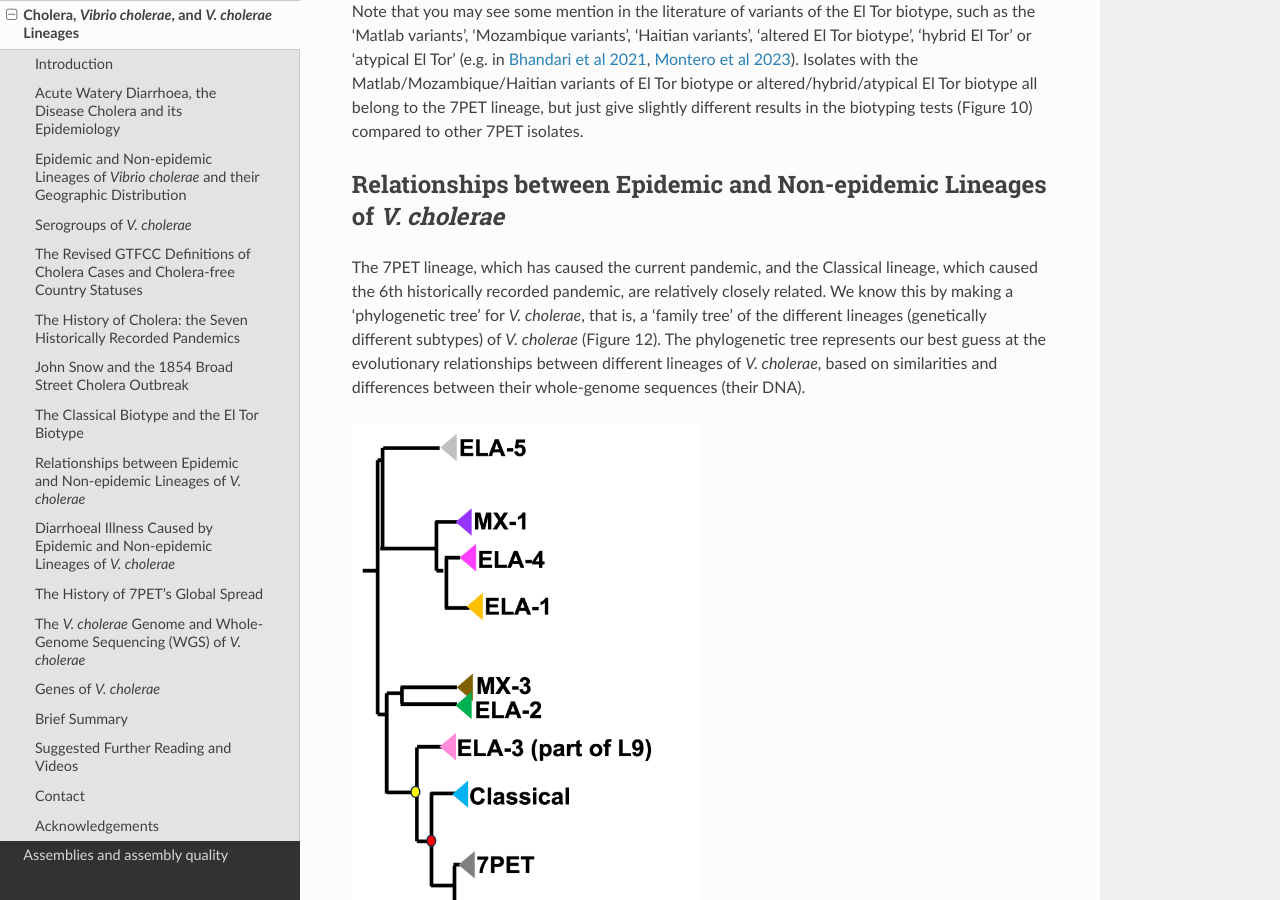
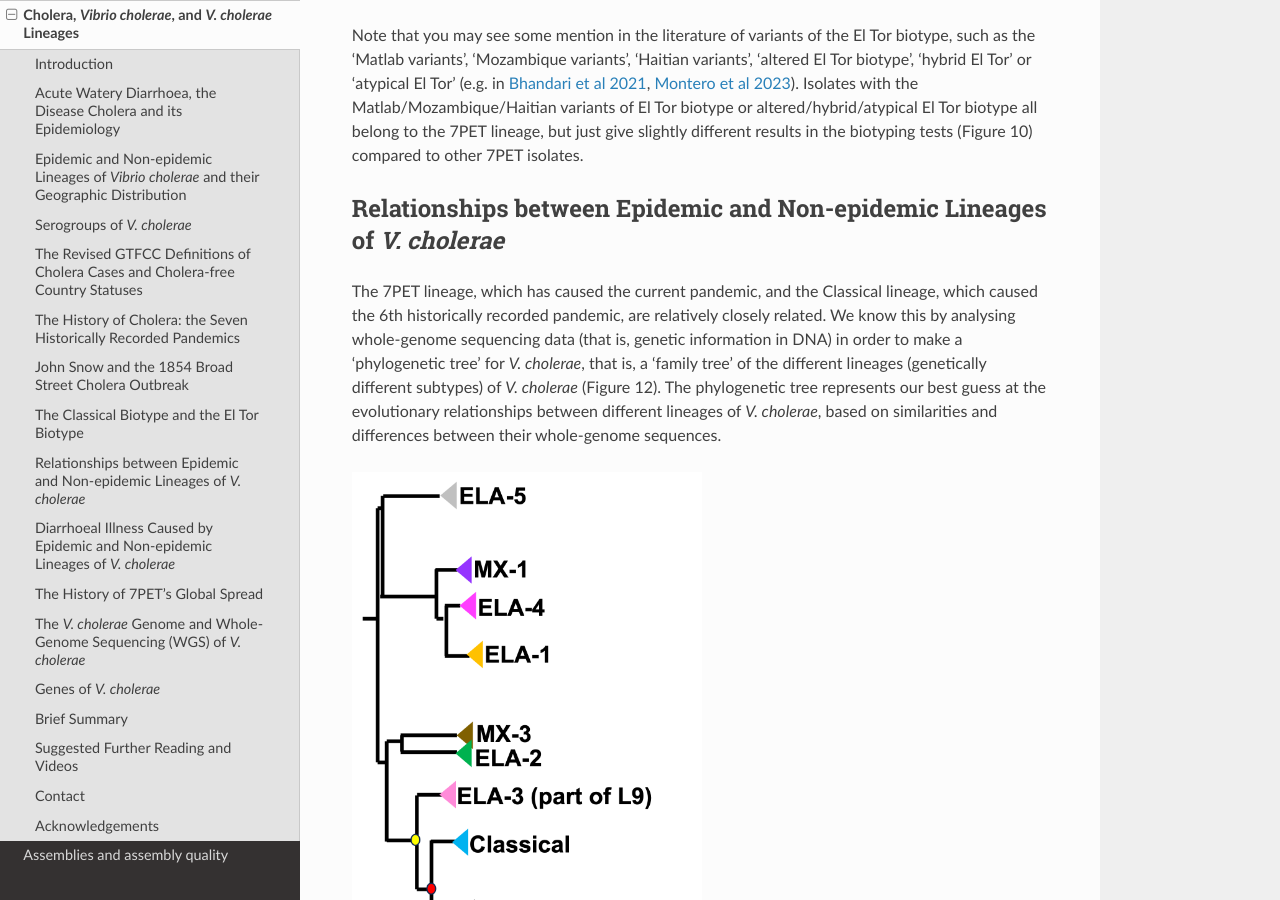
Before and after one commit to avrilcoghlan/cholerabook, a Sphinx documentation site: the page built from docs/source/vibriogenomes.rst, in a window 1280 px wide and 900 px high, scrolled down 10784 px. Built offline with Sphinx 7.4.7 and the Read the Docs theme 2.0.0, drawn with Linux system fonts in a browser that asks for light colours; some of the changed lines change nothing that is shown; some of the changed text lies outside the part shown.

Commit message:
Update vibriogenomes.rst

```diff
--- a/docs/source/vibriogenomes.rst
+++ b/docs/source/vibriogenomes.rst
@@ -31,9 +31,14 @@
 
 The *V. cholerae* bacterium is usually transmitted by the faecal-oral route, that is,
 people usually catch cholera by eating food or by drinking water that has been contaminated
-with human faeces containing *V. cholerae*. Figure 2 summarises what is known about the transmission routes for the current pandemic lineage (7PET lineage) of *V. cholerae*.
-Barriers to disease transmission include
+with human faeces containing *V. cholerae*. Barriers to disease transmission include
 handwashing and hygiene, access to toilets, and clean drinking water (e.g. chlorination of stored water; `Nelson et al 2009`_).
+Figure 2 summarises what is known about the transmission routes for the current pandemic lineage of *V. cholerae*, the 7PET
+lineage, which is the genetic subtype of *V. cholerae* responsible for all major outbreaks and epidemics of cholera since the 1960s (`Mutreja et al 2011`_, `Mutreja & Dougan 2020`_).
+
+.. _Mutreja et al 2011: https://pubmed.ncbi.nlm.nih.gov/21866102/
+
+.. _Mutreja & Dougan 2020: https://pubmed.ncbi.nlm.nih.gov/31345641/
 
 .. figure:: 7PET_Lifecycle.png
   :width: 750
@@ -126,13 +131,6 @@
 cholera toxin. 7PET appears to have evolved to become a
 human pathogen (`Feng et al 2008`_, `Chun et al 2009`_, `Hu et al 2016`_, `Mutreja & Dougan 2020`_).
 
-There are many other non-epidemic lineages of *V. cholerae* found around the world that do not cause epidemic
-cholera, but sometimes cause small outbreaks of mild diarrhoea. An example is lineage MX-2 (Figure 6).
-The vast majority of the non-epidemic lineages of *V. cholerae* do not produce cholera toxin, but isolates of some
-non-epidemic lineages, including some isolates of MX-2, are predicted to produce cholera toxin because they have the genes encoding the cholera toxin (`Domman et al 2017`_).
-The non-epidemic lineages of *V. cholerae* are often found in brackish water or in saltwater in association with shellfish
-such as crabs and shrimp, or in rivers or freshwater lakes (Figure 7).
-
 .. _Chun et al 2009: https://pubmed.ncbi.nlm.nih.gov/19720995/
 
 .. _Feng et al 2008: https://pubmed.ncbi.nlm.nih.gov/19115014/
@@ -140,6 +138,13 @@
 .. _Hu et al 2016: https://pubmed.ncbi.nlm.nih.gov/27849586/
 
 .. _Mutreja & Dougan 2020: https://pubmed.ncbi.nlm.nih.gov/31345641/
+
+There are many other non-epidemic lineages of *V. cholerae* found around the world that do not cause epidemic
+cholera, but sometimes cause small outbreaks of mild diarrhoea. An example is lineage MX-2 (Figure 6).
+The vast majority of the non-epidemic lineages of *V. cholerae* do not produce cholera toxin, but isolates of some
+non-epidemic lineages, including some isolates of MX-2, are predicted to produce cholera toxin because they have the genes encoding the cholera toxin (`Domman et al 2017`_).
+The non-epidemic lineages of *V. cholerae* are often found in brackish water or in saltwater in association with shellfish
+such as crabs and shrimp, or in rivers or freshwater lakes (Figure 7).
 
 .. _Domman et al 2017: https://pubmed.ncbi.nlm.nih.gov/29123068/
 
@@ -355,10 +360,10 @@
 -------------------------------------------------------------------------
 
 The 7PET lineage, which has caused the current pandemic, and the Classical lineage, which caused the 6th historically
-recorded pandemic, are relatively closely related. We know this by making a 'phylogenetic tree' for *V. cholerae*, that is, a
+recorded pandemic, are relatively closely related. We know this by analysing whole-genome sequencing data (that is, genetic information in DNA) in order to make a 'phylogenetic tree' for *V. cholerae*, that is, a
 'family tree' of the different lineages (genetically different subtypes) of *V. cholerae* (Figure 12).
 The phylogenetic tree represents our best guess at the evolutionary relationships between different lineages of *V. cholerae*, based on similarities and
-differences between their whole-genome sequences (their DNA).
+differences between their whole-genome sequences.
 
 .. _Domman et al 2017: https://pubmed.ncbi.nlm.nih.gov/29123068/
 
```
